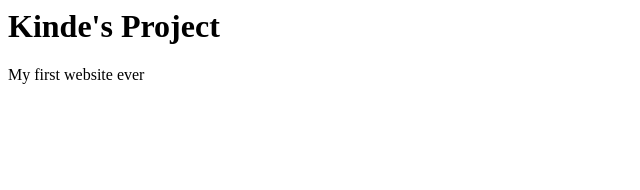
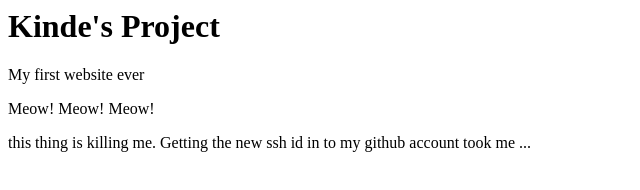
Before and after one commit to Kindenhk/my-first-rep, a plain HTML site: page index.html in a window 1280 px wide. Shown: the whole page, without its empty margins (0-640 px from the left). Drawn offline with Linux system fonts and the light colour scheme.

Commit message:
killed me

```diff
--- a/index.html
+++ b/index.html
@@ -1,2 +1,4 @@
 <h1>Kinde's Project</h1>
 <P>My first website ever</P>
+<p>Meow! Meow! Meow!</p>
+<p>this thing is killing me. Getting the new ssh id in to my github account took me ...</p>
```
Also changed, not shown: Middle Earth (1.4.1).txt, ssh_Key.txt (added), 1 other file.
